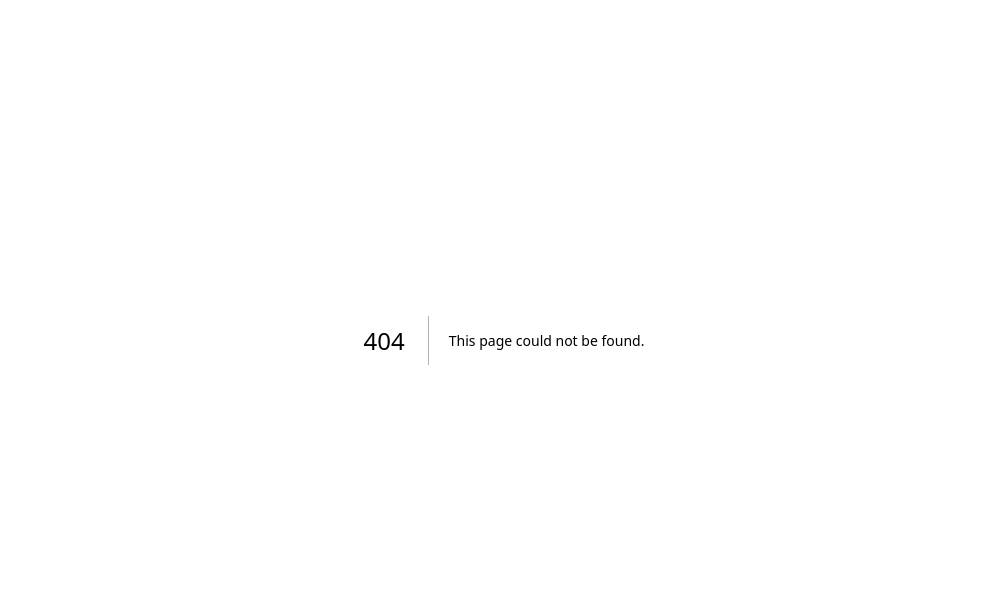
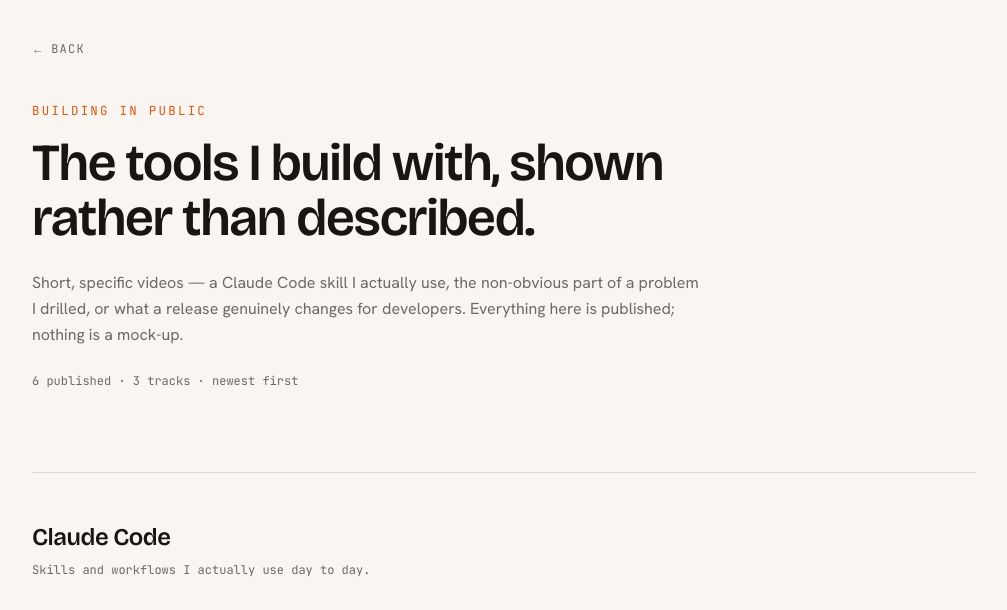
Before and after one commit to rdeepak-711/portfolio, a Next.js app: page /building in a window 1280 px wide. Before the commit this address had no page. Shown: the part 60-670 px from the top of the page, without its empty margins (136-1143 px from the left). Built offline with nearby package versions, Linux system fonts and the light colour scheme; grey boxes are pictures that could not be loaded.

Commit message:
/building — published videos, grouped by track
Matches the build-log system: paper, hairline rules, mono for data only,
single rust accent. Facade embeds keep the page iframe-free until a click.
Tests guard the funnel invariant — an article link only renders when the
write-up actually exists.

```diff
--- /dev/null
+++ b/src/app/building/page.tsx
@@ -0,0 +1,90 @@
+import type { Metadata } from 'next'
+import Link from 'next/link'
+import { LANES, VIDEOS, videosByLane, watchUrl } from '@/content/videos'
+import { LiteYouTube } from './lite-youtube'
+
+export const metadata: Metadata = {
+  title: 'Building in public · Deepak Ramesh',
+  description:
+    'Short videos on the tools I build with — Claude Code skills, DSA fundamentals, and what shipped in AI dev this week.',
+}
+
+const MONTHS = ['Jan', 'Feb', 'Mar', 'Apr', 'May', 'Jun', 'Jul', 'Aug', 'Sep', 'Oct', 'Nov', 'Dec']
+
+function formatDate(iso: string) {
+  const [y, m, d] = iso.split('-').map(Number)
+  return `${d} ${MONTHS[m - 1]} ${y}`
+}
+
+export default function Building() {
+  return (
+    <main className="mx-auto w-full max-w-5xl px-6 py-16 sm:px-10 sm:py-24">
+      <Link
+        href="/"
+        className="group inline-flex items-center gap-1.5 font-mono text-xs uppercase tracking-[0.1em] text-muted transition-colors hover:text-accent"
+      >
+        <span className="transition-transform group-hover:-translate-x-0.5">←</span>
+        Back
+      </Link>
+
+      <p className="mt-10 font-mono text-[0.72rem] uppercase tracking-[0.18em] text-accent sm:text-[0.78rem]">
+        Building in public
+      </p>
+      <h1 className="mt-4 max-w-3xl font-display text-[clamp(2rem,6vw,3.25rem)] font-semibold leading-[1.06] tracking-[-0.025em] [overflow-wrap:break-word]">
+        The tools I build with, shown rather than described.
+      </h1>
+      <p className="mt-6 max-w-2xl leading-relaxed text-muted">
+        Short, specific videos — a Claude Code skill I actually use, the non-obvious part of a
+        problem I drilled, or what a release genuinely changes for developers. Everything here is
+        published; nothing is a mock-up.
+      </p>
+      <p className="mt-6 max-w-2xl font-mono text-xs leading-relaxed text-muted">
+        {VIDEOS.length} published · {LANES.length} tracks · newest first
+      </p>
+
+      {LANES.map((lane) => {
+        const videos = videosByLane(lane.id)
+        if (videos.length === 0) return null
+
+        return (
+          <section key={lane.id} className="mt-16 border-t border-line pt-10 sm:mt-20 sm:pt-12">
+            <h2 className="font-display text-2xl font-semibold tracking-[-0.02em]">{lane.label}</h2>
+            <p className="mt-2 max-w-xl font-mono text-xs leading-relaxed text-muted">
+              {lane.note}
+            </p>
+
+            <ul className="mt-8 grid gap-x-8 gap-y-12 sm:grid-cols-2 lg:grid-cols-3">
+              {videos.map((v) => (
+                <li key={v.slug}>
+                  <LiteYouTube youtubeId={v.youtubeId} title={v.title} />
+
+                  <h3 className="mt-4 font-display text-lg font-semibold leading-snug tracking-[-0.015em] [overflow-wrap:break-word]">
+                    {v.title}
+                  </h3>
+                  <p className="mt-2 text-sm leading-relaxed text-muted">{v.blurb}</p>
+
+                  <p className="mt-4 flex flex-wrap items-center gap-x-4 gap-y-1 border-t border-line pt-3 font-mono text-xs text-muted">
+                    <span>{formatDate(v.date)}</span>
+                    <a
+                      href={watchUrl(v.youtubeId)}
+                      target="_blank"
+                      rel="noreferrer"
+                      className="transition-colors hover:text-accent"
+                    >
+                      YouTube ↗
+                    </a>
+                    {v.article ? (
+                      <Link href={v.article} className="text-accent transition-colors hover:underline">
+                        Read the write-up
+                      </Link>
+                    ) : null}
+                  </p>
+                </li>
+              ))}
+            </ul>
+          </section>
+        )
+      })}
+    </main>
+  )
+}
```
Also changed, not shown: 1 other file (tests, documents, lock files or other folders).
